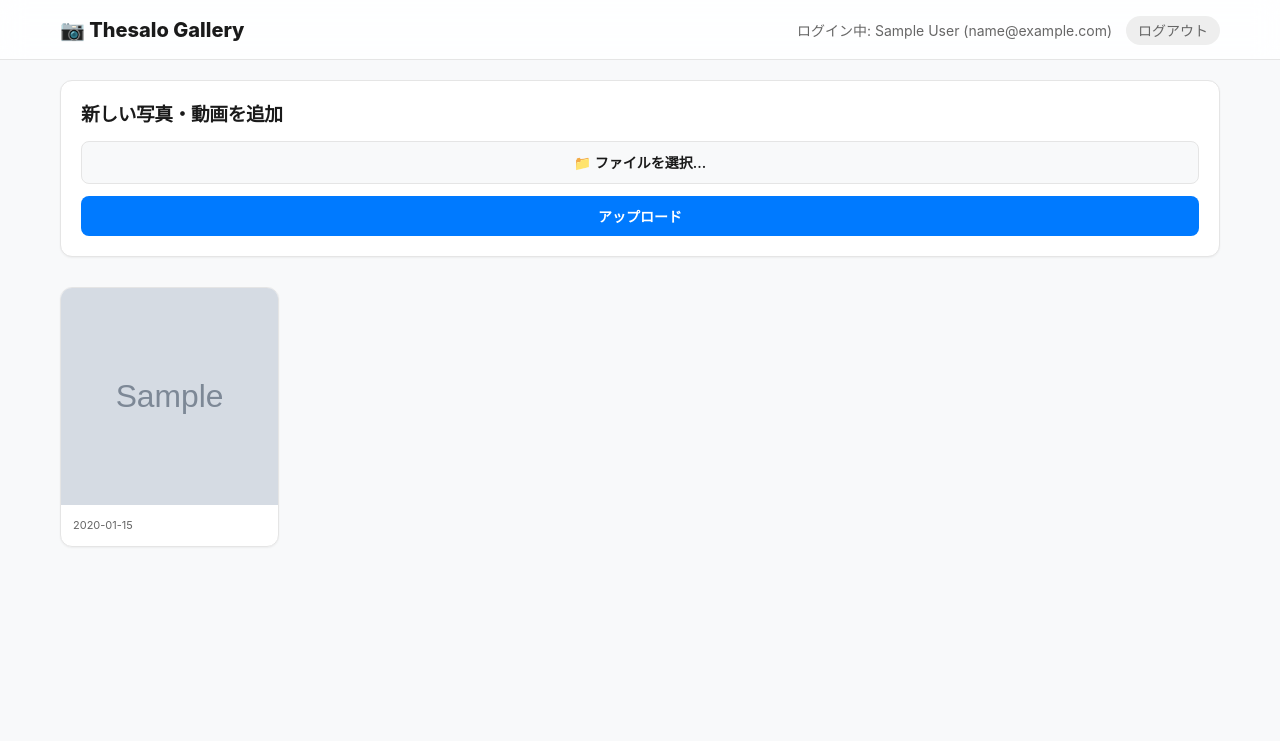
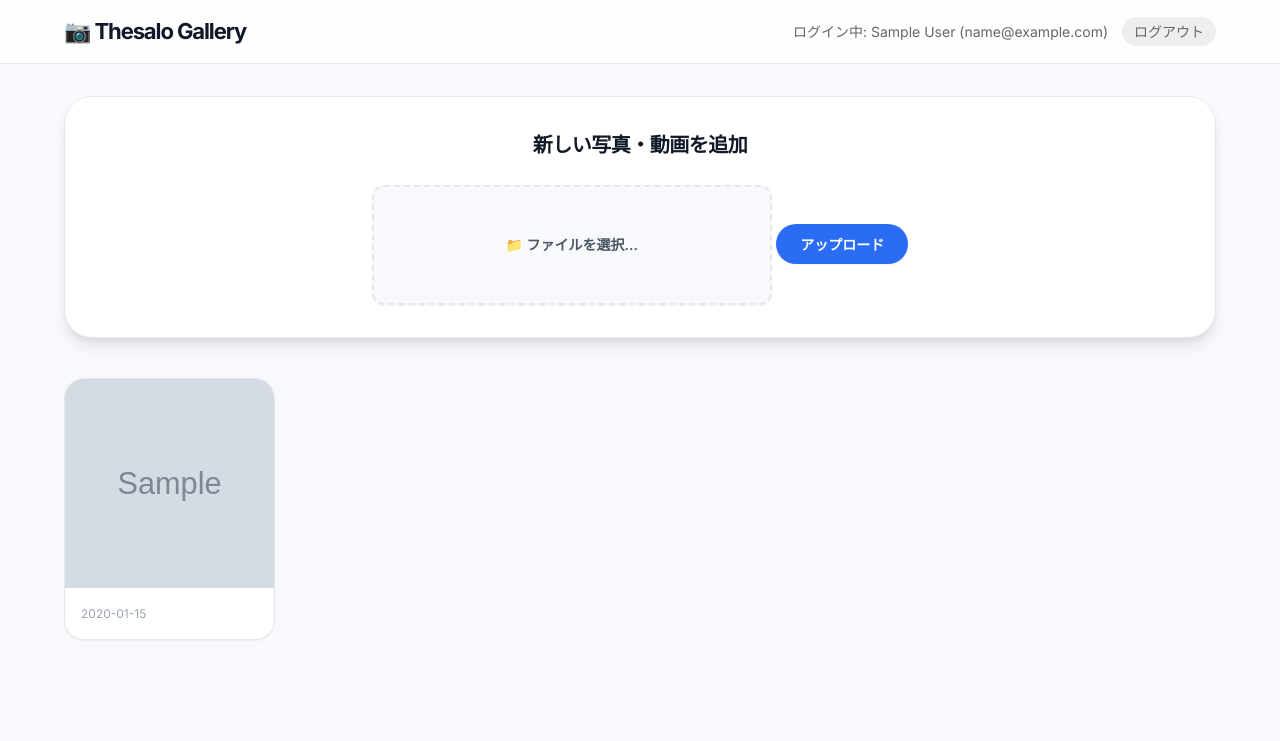
Before and after one commit to qc-310/Thesalo_gallery, a Flask app: page / in a window 1280 px wide. Shown: the top 741 px of the page. Run offline with Flask 3, Linux system fonts and the light colour scheme; a user stored in the database is signed in; tables that the repository leaves empty hold one stand-in row (values such as "Sample post"); grey boxes marked "Sample" are stand-in pictures.

Commit message:
feat(ui): Implement Premium Design System and E2E Tests
- Refactor style.css with HSL variables and Inter font

- Improve UI with refined shadows, radius, and animations

- Implement E2E tests with Playwright and Dev Login backdoor

- Update task and documentation for Phase 8

```diff
--- a/requirements.txt
+++ b/requirements.txt
@@ -21,3 +21,4 @@ pytest-flask==1.3.0
 pytest-mock==3.12.0
 python-magic==0.4.27
 pytest-cov==4.1.0
+pytest-playwright==0.4.4
--- a/static/style.css
+++ b/static/style.css
@@ -1,40 +1,60 @@
 :root {
-  /* Colors - Light Theme */
-  --bg-primary: #f8f9fa;
-  --bg-secondary: #ffffff;
-  --text-primary: #1a1a1a;
-  --text-secondary: #666666;
-  --accent-color: #007aff;
-  --accent-hover: #0062cc;
-  --border-color: #e5e5e5;
-  --shadow-sm: 0 1px 2px rgba(0, 0, 0, 0.05);
-  --shadow-md: 0 4px 12px rgba(0, 0, 0, 0.08);
-  --shadow-lg: 0 8px 24px rgba(0, 0, 0, 0.12);
-  --overlay-bg: rgba(255, 255, 255, 0.85);
+  /* Premium Design System - HSL Colors */
+  /* Primary Brand: Deep Blue/Indigo */
+  --h-primary: 220;
+  --s-primary: 90%;
+  --l-primary: 56%;
+  --color-primary: hsl(var(--h-primary), var(--s-primary), var(--l-primary));
+  --color-primary-hover: hsl(var(--h-primary), var(--s-primary), 48%);
+
+  /* Backgrounds */
+  --bg-primary: #ffffff;
+  --bg-secondary: #f8f9fc; /* Slightly cool gray */
+  --bg-tertiary: #f1f3f9;
+
+  /* Text */
+  --text-primary: #111827; /* Near black */
+  --text-secondary: #4b5563; /* Cool gray */
+  --text-placeholder: #9ca3af;
+
+  /* Accents & Status */
+  --color-success: #10b981;
+  --color-danger: #ef4444;
+  --color-warning: #f59e0b;
+
+  /* Borders */
+  --border-color: #e5e7eb;
+  --border-focus: var(--color-primary);
+
+  /* Shadows (Multi-layered for depth) */
+  --shadow-sm: 0 1px 2px 0 rgba(0, 0, 0, 0.05);
+  --shadow-md: 0 4px 6px -1px rgba(0, 0, 0, 0.1), 0 2px 4px -1px rgba(0, 0, 0, 0.06);
+  --shadow-lg: 0 10px 15px -3px rgba(0, 0, 0, 0.1), 0 4px 6px -2px rgba(0, 0, 0, 0.05);
+  --shadow-xl: 0 20px 25px -5px rgba(0, 0, 0, 0.1), 0 10px 10px -5px rgba(0, 0, 0, 0.04);
 
   /* Layout */
   --container-max-width: 1200px;
-  --header-height: 60px;
-  --border-radius-sm: 8px;
+  --header-height: 64px;
+  --border-radius-sm: 6px;
   --border-radius-md: 12px;
   --border-radius-lg: 20px;
-  --gap-md: 16px;
+  --border-radius-xl: 28px;
 }
 
 /* Dark Theme */
 @media (prefers-color-scheme: dark) {
   :root {
-    --bg-primary: #121212;
-    --bg-secondary: #1e1e1e;
-    --text-primary: #ffffff;
-    --text-secondary: #aaaaaa;
-    --accent-color: #3f9eff;
-    --accent-hover: #2f8bee;
-    --border-color: #333333;
-    --shadow-sm: 0 1px 2px rgba(0, 0, 0, 0.3);
-    --shadow-md: 0 4px 12px rgba(0, 0, 0, 0.4);
-    --shadow-lg: 0 8px 24px rgba(0, 0, 0, 0.5);
-    --overlay-bg: rgba(30, 30, 30, 0.85);
+    --bg-primary: #0f172a; /* Slate 900 */
+    --bg-secondary: #1e293b; /* Slate 800 */
+    --bg-tertiary: #334155; /* Slate 700 */
+
+    --text-primary: #f8fafc;
+    --text-secondary: #94a3b8;
+
+    --border-color: #334155;
+
+    --color-primary: hsl(var(--h-primary), 85%, 60%); /* Lighter for dark mode */
+    --color-primary-hover: hsl(var(--h-primary), 85%, 70%);
   }
 }
 
@@ -44,31 +64,31 @@
 
 body {
   margin: 0;
-  background-color: var(--bg-primary);
+  background-color: var(--bg-secondary); /* Use secondary background for page bg */
   color: var(--text-primary);
-  font-family: -apple-system, BlinkMacSystemFont, "Segoe UI", Roboto, Helvetica, Arial, sans-serif;
+  font-family: 'Inter', -apple-system, BlinkMacSystemFont, "Segoe UI", Roboto, Helvetica, Arial, sans-serif;
   -webkit-font-smoothing: antialiased;
-  line-height: 1.5;
+  line-height: 1.6;
   transition: background-color 0.3s ease, color 0.3s ease;
 }
 
 /* Typography */
-h1,
-h2,
-h3 {
+h1, h2, h3, h4, h5, h6 {
   margin: 0;
   font-weight: 700;
-  letter-spacing: -0.02em;
+  letter-spacing: -0.025em; /* Tighter headings for modern look */
+  color: var(--text-primary);
 }
 
 a {
-  color: var(--accent-color);
+  color: var(--color-primary);
   text-decoration: none;
+  font-weight: 500;
   transition: color 0.2s;
 }
 
 a:hover {
-  color: var(--accent-hover);
+  color: var(--color-primary-hover);
 }
 
 /* Header */
@@ -76,120 +96,77 @@ header {
   position: sticky;
   top: 0;
   z-index: 100;
-  background-color: var(--overlay-bg);
-  backdrop-filter: blur(12px);
-  -webkit-backdrop-filter: blur(12px);
+  background-color: rgba(255, 255, 255, 0.8);
+  backdrop-filter: blur(16px);
+  -webkit-backdrop-filter: blur(16px);
   border-bottom: 1px solid var(--border-color);
   height: var(--header-height);
   display: flex;
   align-items: center;
 }
 
+@media (prefers-color-scheme: dark) {
+  header {
+    background-color: rgba(15, 23, 42, 0.8);
+  }
+}
+
 .header-container {
   width: 100%;
   max-width: var(--container-max-width);
   margin: 0 auto;
-  padding: 0 20px;
+  padding: 0 24px;
   display: flex;
   justify-content: space-between;
   align-items: center;
 }
 
 .logo {
-  font-size: 20px;
+  font-size: 22px;
   font-weight: 800;
   color: var(--text-primary);
+  font-family: 'Inter', sans-serif;
+  letter-spacing: -0.05em;
   display: flex;
   align-items: center;
-  gap: 8px;
+  gap: 10px;
 }
 
 /* Layout Container */
 .container {
   max-width: var(--container-max-width);
   margin: 0 auto;
-  padding: 20px;
+  padding: 32px 24px;
 }
 
-/* Upload Section */
-.upload-card {
-  background: var(--bg-secondary);
-  border-radius: var(--border-radius-md);
-  padding: 20px;
-  box-shadow: var(--shadow-sm);
-  margin-bottom: 30px;
-  border: 1px solid var(--border-color);
-  transition: transform 0.2s, box-shadow 0.2s;
-}
-
-.upload-card:focus-within {
-  box-shadow: var(--shadow-md);
-}
-
-.upload-title {
-  font-size: 16px;
-  margin-bottom: 12px;
-  display: flex;
-  align-items: center;
-  gap: 8px;
-}
-
-.upload-form {
-  display: flex;
-  flex-direction: column;
-  gap: 12px;
-}
-
-.file-input-wrapper {
-  position: relative;
-  overflow: hidden;
-  display: inline-block;
-}
-
-.form-group {
-  display: grid;
-  gap: 8px;
-}
-
-textarea {
-  width: 100%;
-  padding: 12px;
-  border-radius: var(--border-radius-sm);
-  border: 1px solid var(--border-color);
-  background-color: var(--bg-primary);
-  color: var(--text-primary);
-  font-family: inherit;
-  resize: vertical;
-  min-height: 60px;
-  font-size: 14px;
-}
-
-textarea:focus {
-  outline: 2px solid var(--accent-color);
-  background-color: var(--bg-secondary);
-}
-
+/* Buttons */
 .btn {
   display: inline-flex;
   align-items: center;
   justify-content: center;
-  padding: 10px 20px;
-  border-radius: var(--border-radius-sm);
+  padding: 10px 24px;
+  border-radius: var(--border-radius-lg); /** Pill shape often looks premium */
   font-weight: 600;
   font-size: 14px;
   cursor: pointer;
-  transition: all 0.2s;
+  transition: all 0.2s cubic-bezier(0.4, 0, 0.2, 1);
   border: none;
-  gap: 6px;
+  gap: 8px;
+  box-shadow: var(--shadow-sm);
+}
+
+.btn:active {
+  transform: scale(0.96);
 }
 
 .btn-primary {
-  background-color: var(--accent-color);
+  background-color: var(--color-primary);
   color: white;
 }
 
 .btn-primary:hover {
-  background-color: var(--accent-hover);
+  background-color: var(--color-primary-hover);
+  box-shadow: var(--shadow-md);
   transform: translateY(-1px);
 }
 
@@ -200,40 +177,96 @@ textarea:focus {
 }
 
 .btn-secondary:hover {
-  background-color: var(--border-color);
+  background-color: var(--bg-tertiary);
+  border-color: var(--text-secondary);
 }
 
+/* Forms */
+input[type="text"],
+input[type="email"],
+input[type="password"],
+textarea {
+  width: 100%;
+  padding: 12px 16px;
+  border-radius: var(--border-radius-md);
+  border: 1px solid var(--border-color);
+  background-color: var(--bg-primary);
+  color: var(--text-primary);
+  font-family: inherit;
+  font-size: 15px;
+  transition: all 0.2s ease;
+}
 
-/* Standard Grid (Not Masonry) */
+input:focus,
+textarea:focus {
+  outline: none;
+  border-color: var(--color-primary);
+  box-shadow: 0 0 0 3px rgba(var(--h-primary), var(--s-primary), var(--l-primary), 0.15);
+}
+
+/* Upload Card (Glassmorphismish) */
+.upload-card {
+  background: var(--bg-primary);
+  border-radius: var(--border-radius-xl);
+  padding: 32px;
+  box-shadow: var(--shadow-lg);
+  margin-bottom: 40px;
+  border: 1px solid var(--border-color);
+  text-align: center;
+}
+
+.upload-title h3 {
+  font-size: 20px;
+  margin-bottom: 24px;
+  color: var(--text-primary);
+}
+
+.file-input-wrapper {
+  position: relative;
+  overflow: hidden;
+  display: inline-flex;
+  width: 100%;
+  max-width: 400px;
+  height: 120px;
+  border: 2px dashed var(--border-color);
+  border-radius: var(--border-radius-md);
+  align-items: center;
+  justify-content: center;
+  background-color: var(--bg-secondary);
+  color: var(--text-secondary);
+  transition: all 0.2s;
+}
+
+.file-input-wrapper:hover {
+  border-color: var(--color-primary);
+  background-color: rgba(var(--h-primary), var(--s-primary), var(--l-primary), 0.02);
+  color: var(--color-primary);
+}
+
+/* Grid Layout */
 .masonry-grid {
   display: grid;
-  grid-template-columns: repeat(auto-fill, minmax(160px, 1fr));
-  /* Smaller items */
-  gap: 16px;
+  grid-template-columns: repeat(auto-fill, minmax(200px, 1fr));
+  gap: 24px;
   align-items: start;
 }
 
-@media (min-width: 480px) {
-  .masonry-grid {
-    grid-template-columns: repeat(auto-fill, minmax(200px, 1fr));
-  }
-}
-
 .grid-item {
-  background-color: var(--bg-secondary);
-  border-radius: var(--border-radius-md);
+  background-color: var(--bg-primary);
+  border-radius: var(--border-radius-lg);
   overflow: hidden;
   box-shadow: var(--shadow-sm);
-  transition: transform 0.2s, box-shadow 0.2s;
+  transition: all 0.3s cubic-bezier(0.25, 0.8, 0.25, 1);
   position: relative;
   border: 1px solid var(--border-color);
+  /* Ensure images don't overflow */
   display: flex;
   flex-direction: column;
 }
 
 .grid-item:hover {
-  transform: translateY(-4px);
-  box-shadow: var(--shadow-md);
+  transform: translateY(-8px);
+  box-shadow: var(--shadow-xl);
 }
 
 .media-wrapper {
@@ -242,36 +275,33 @@ textarea:focus {
   overflow: hidden;
   width: 100%;
   aspect-ratio: 1 / 1;
-  /* Square thumbnail for alignment */
+  background-color: var(--bg-tertiary);
 }
 
 .grid-media {
   width: 100%;
   height: 100%;
   object-fit: cover;
-  /* Fill the square */
-  transition: transform 0.3s;
-  display: block;
+  transition: transform 0.5s ease;
 }
 
 .media-wrapper:hover .grid-media {
-  transform: scale(1.05);
+  transform: scale(1.08);
 }
 
+/* Badges & Icons */
 .video-badge {
   position: absolute;
-  bottom: 8px;
-  right: 8px;
+  top: 10px;
+  right: 10px;
   background: rgba(0, 0, 0, 0.6);
   color: white;
   font-size: 10px;
-  padding: 4px 8px;
-  border-radius: 12px;
-  font-weight: 600;
+  letter-spacing: 0.05em;
+  padding: 4px 10px;
+  border-radius: 20px;
+  font-weight: 700;
   backdrop-filter: blur(4px);
-  display: flex;
-  align-items: center;
-  gap: 4px;
 }
 
 .play-icon {
@@ -279,147 +309,51 @@ textarea:focus {
   top: 50%;
   left: 50%;
   transform: translate(-50%, -50%);
-  width: 48px;
-  height: 48px;
-  background: rgba(0, 0, 0, 0.4);
+  width: 56px;
+  height: 56px;
+  background: rgba(255, 255, 255, 0.2);
   border-radius: 50%;
+  border: 1.5px solid rgba(255, 255, 255, 0.6);
   display: flex;
   align-items: center;
   justify-content: center;
   color: white;
-  backdrop-filter: blur(4px);
-  border: 2px solid rgba(255, 255, 255, 0.8);
-  transition: background 0.2s;
+  backdrop-filter: blur(8px);
+  transition: all 0.3s ease;
+  font-size: 20px;
 }
 
 .media-wrapper:hover .play-icon {
-  background: rgba(0, 122, 255, 0.8);
-  /* Accent color */
-  border-color: transparent;
+  background: var(--color-primary);
+  border-color: var(--color-primary);
+  transform: translate(-50%, -50%) scale(1.1);
 }
 
-
-/* Card Info */
+/* Item Info */
 .item-info {
-  padding: 12px;
-}
-
-.item-comment {
-  font-size: 14px;
-  margin-bottom: 8px;
-  color: var(--text-primary);
-  word-wrap: break-word;
+  padding: 16px;
 }
 
 .item-meta {
-  font-size: 11px;
-  color: var(--text-secondary);
-  display: flex;
-  justify-content: space-between;
-  align-items: center;
+  font-size: 12px;
+  font-weigt: 500;
+  color: var(--text-placeholder);
 }
 
-/* Card Menu */
-.menu-btn {
-  position: absolute;
-  top: 8px;
-  right: 8px;
-  width: 28px;
-  height: 28px;
-  border-radius: 50%;
-  background: rgba(0, 0, 0, 0.5);
-  color: white;
-  border: none;
-  display: flex;
-  align-items: center;
-  justify-content: center;
-  cursor: pointer;
-  font-size: 16px;
-  opacity: 0;
-  transition: opacity 0.2s, background 0.2s;
-  z-index: 10;
-}
-
-.grid-item:hover .menu-btn,
-.menu-btn:focus,
-.menu-btn.active {
-  opacity: 1;
-}
-
-.menu-btn:hover {
-  background: rgba(0, 0, 0, 0.8);
-}
-
-.menu-dropdown {
-  position: absolute;
-  top: 40px;
-  right: 8px;
-  background: var(--bg-secondary);
-  border-radius: var(--border-radius-sm);
-  box-shadow: var(--shadow-md);
-  padding: 8px;
-  display: none;
-  z-index: 20;
-  width: 140px;
-  border: 1px solid var(--border-color);
-}
-
-.menu-dropdown.show {
-  display: block;
-  animation: menuFadeIn 0.2s ease;
-}
-
-@keyframes menuFadeIn {
-  from {
-    opacity: 0;
-    transform: translateY(-10px);
-  }
-
-  to {
-    opacity: 1;
-    transform: translateY(0);
-  }
-}
-
-.menu-item {
-  display: block;
-  width: 100%;
-  padding: 8px 12px;
-  text-align: left;
-  background: none;
-  border: none;
-  font-size: 13px;
-  color: var(--text-primary);
-  cursor: pointer;
-  border-radius: 4px;
-  text-decoration: none;
-}
-
-.menu-item:hover {
-  background-color: var(--bg-primary);
-  color: var(--accent-color);
-}
-
-.menu-item.danger {
-  color: #ff3b30;
-}
-
-.menu-item.danger:hover {
-  background-color: #fff0f0;
-}
-
-/* Lightbox Modal */
+/* Lightbox */
 .lightbox {
   position: fixed;
   inset: 0;
   z-index: 1000;
-  background: rgba(0, 0, 0, 0.95);
+  background: rgba(0, 0, 0, 0.9);
+  backdrop-filter: blur(20px);
+  -webkit-backdrop-filter: blur(20px);
   display: flex;
   align-items: center;
   justify-content: center;
   opacity: 0;
   visibility: hidden;
-  transition: opacity 0.3s ease;
+  transition: all 0.4s cubic-bezier(0.16, 1, 0.3, 1);
 }
 
 .lightbox.active {
@@ -428,95 +362,103 @@ textarea:focus {
 }
 
 .lightbox-content {
-  max-width: 95%;
-  max-height: 90vh;
-  position: relative;
-  border-radius: 4px;
+  border-radius: 8px;
   overflow: hidden;
+  box-shadow: var(--shadow-2xl);
+  transform: scale(0.95);
+  transition: transform 0.4s cubic-bezier(0.16, 1, 0.3, 1);
+}
+
+.lightbox.active .lightbox-content {
+  transform: scale(1);
 }
 
 .lightbox-media {
-  max-width: 100%;
-  max-height: 90vh;
+  max-width: 90vw;
+  max-height: 85vh;
   display: block;
-  object-fit: contain;
-  box-shadow: 0 0 20px rgba(0, 0, 0, 0.5);
+}
+
+.lightbox-close,
+.lightbox-nav {
+  background: rgba(255, 255, 255, 0.1);
+  border: none;
+  color: white;
+  border-radius: 50%;
+  cursor: pointer;
+  transition: all 0.2s;
+  display: flex;
+  align-items: center;
+  justify-content: center;
 }
 
 .lightbox-close {
   position: absolute;
-  top: 20px;
-  right: 20px;
-  background: none;
-  border: none;
-  color: white;
-  font-size: 32px;
-  cursor: pointer;
-  z-index: 1010;
-  padding: 10px;
-  transition: transform 0.2s;
-}
-
-.lightbox-close:hover {
-  transform: scale(1.1);
+  top: 24px;
+  right: 24px;
+  width: 48px;
+  height: 48px;
+  font-size: 28px;
 }
 
 .lightbox-nav {
+  width: 56px;
+  height: 56px;
   position: absolute;
   top: 50%;
   transform: translateY(-50%);
-  background: rgba(255, 255, 255, 0.1);
-  border: none;
-  color: white;
-  width: 48px;
-  height: 48px;
-  border-radius: 50%;
-  cursor: pointer;
-  display: flex;
-  align-items: center;
-  justify-content: center;
   font-size: 24px;
-  transition: background 0.2s;
-  z-index: 1010;
 }
 
+.lightbox-prev { left: 32px; }
+.lightbox-next { right: 32px; }
+
+.lightbox-close:hover,
 .lightbox-nav:hover {
-  background: rgba(255, 255, 255, 0.2);
+  background: rgba(255, 255, 255, 0.25);
+  transform: translateY(-50%) scale(1.1); /* Nav override */
+}
+.lightbox-close:hover {
+    transform: scale(1.1); /* Close override */
 }
 
-.lightbox-prev {
-  left: 24px;
+/* Alerts */
+.flashes {
+    margin-bottom: 24px;
+}
+.alert {
+    padding: 16px;
+    border-radius: var(--border-radius-md);
+    margin-bottom: 12px;
+    font-size: 14px;
+    font-weight: 500;
+}
+.alert-success {
+    background-color: rgba(16, 185, 129, 0.1);
+    color: var(--color-success);
+    border: 1px solid rgba(16, 185, 129, 0.2);
+}
+.alert-error, .alert-danger {
+    background-color: rgba(239, 68, 68, 0.1);
+    color: var(--color-danger);
+    border: 1px solid rgba(239, 68, 68, 0.2);
 }
 
-.lightbox-next {
-  right: 24px;
+/* Infinite Scroll Sentinel */
+#scroll-sentinel {
+    height: 60px;
+    display: flex;
+    align-items: center;
+    justify-content: center;
 }
 
-/* Edit Page Specific */
-.edit-container {
-  max-width: 600px;
+/* Animation Utilities */
+.fade-in {
+    opacity: 0;
+    animation: fadeIn 0.8s cubic-bezier(0.2, 0.8, 0.2, 1) forwards;
 }
 
-.edit-preview {
-  width: 100%;
-  height: 300px;
-  object-fit: contain;
-  background: #000;
-  border-radius: var(--border-radius-md);
-  margin-bottom: 20px;
+@keyframes fadeIn {
+    to { opacity: 1; transform: translateY(0); }
+    from { opacity: 0; transform: translateY(20px); }
 }
-
-/* Animations included in style */
-@keyframes fadeIn {
-  from {
-    opacity: 0;
-  }
-
-  to {
-    opacity: 1;
-  }
-}
-
-.fade-in {
-  animation: fadeIn 0.5s ease forwards;
-}
--- a/templates/base.html
+++ b/templates/base.html
@@ -5,6 +5,9 @@
     <meta charset="utf-8">
     <title>{% block title %}Thesalo Gallery{% endblock %}</title>
     <meta name="viewport" content="width=device-width, initial-scale=1, maximum-scale=1, user-scalable=no">
+    <link rel="preconnect" href="https://fonts.googleapis.com">
+    <link rel="preconnect" href="https://fonts.gstatic.com" crossorigin>
+    <link href="https://fonts.googleapis.com/css2?family=Inter:wght@400;500;600;700&display=swap" rel="stylesheet">
     <link rel="stylesheet" href="{{ url_for('static', filename='style.css') }}">
 </head>
 
```
Also changed, not shown: app/blueprints/auth/routes.py (+23 -0 lines), docs/implementation/e2e_cases.md (added, +14 -0 lines), tests/e2e/test_e2e_critical.py (added, +47 -0 lines).
